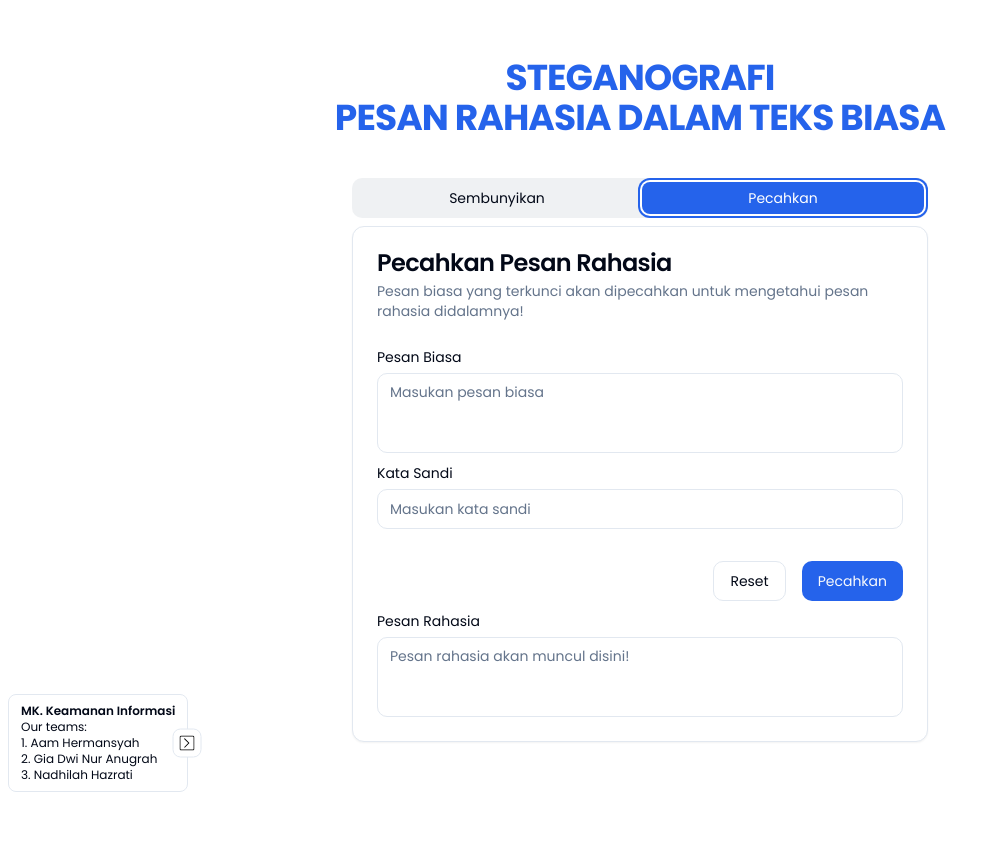
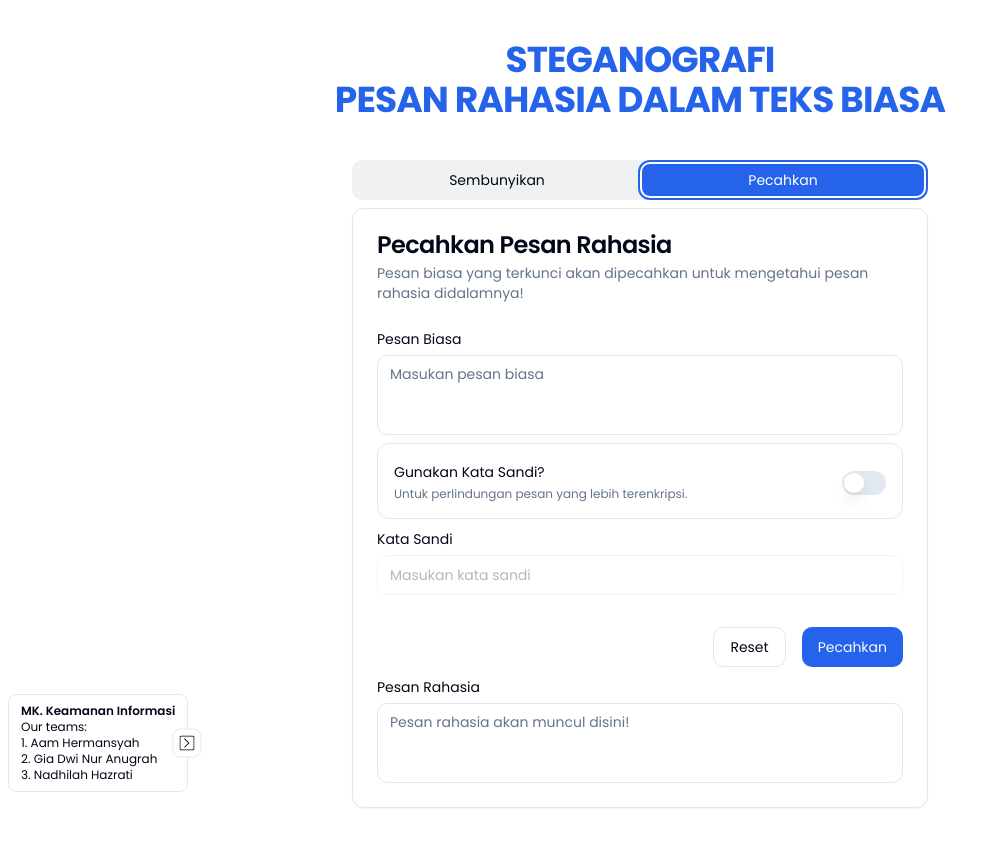
Before and after one commit to AamHermansyah/ki-steganography-plaintext, a Next.js app: page / in a window 1280 px wide. Both pictures are taken after a click on the tab "Pecahkan". Shown: the whole page, without its empty margins (0-1001 px from the left). Before the commit the page ends 800 px from the top, so only its background shows below. Built offline with nearby package versions, Linux system fonts and the light colour scheme.

Commit message:
[UPDATE] Add feature using password is optional

```diff
--- a/components/HideForm.tsx
+++ b/components/HideForm.tsx
@@ -27,14 +27,13 @@
 import { useState } from "react"
 import { toast } from "sonner"
 import CopyButton from "./CopyButton"
+import { Switch } from "./ui/switch"
 
 const formSchema = z.object({
   msgSecret: z.string().min(1, {
     message: 'Pesan rahasia tidak boleh kosong'
   }),
-  password: z.string().min(1, {
-    message: 'Kata sandi tidak boleh kosong'
-  }),
+  password: z.string(),
   msgCover: z.string()
     .min(1, {
       message: 'Teks cover tidak boleh kosong'
@@ -45,8 +44,13 @@
     }, {
       message: 'Teks cover harus terdiri dari minimal 2 kata'
     }),
-  result: z.string()
-});
+  result: z.string(),
+  usingPassword: z.boolean().default(true).optional(),
+})
+  .refine((data) => data.usingPassword ? !!data.password.length : true, {
+    message: "Password tidak boleh kosong",
+    path: ["password"],
+  });
 
 export function HideForm() {
   const [loading, setLoading] = useState(false);
@@ -57,7 +61,8 @@
       msgSecret: '',
       msgCover: '',
       password: '',
-      result: ''
+      result: '',
+      usingPassword: true
     },
   });
 
@@ -71,7 +76,8 @@
     const promise = () => {
       return new Promise((resolve) => {
         setTimeout(() => {
-          const { msgSecret, password, msgCover } = values;
+          let { msgSecret, password, msgCover } = values;
+          password = !password.length ? process.env.NEXT_PUBLIC_DEFAULT_PASSWORD as string : password;
           const stegcloak = new StegCloak(true, false);
 
           const result = stegcloak.hide(msgSecret, password, msgCover);
@@ -125,6 +131,31 @@
               />
               <FormField
                 control={form.control}
+                name="usingPassword"
+                render={({ field }) => (
+                  <FormItem className="flex flex-row items-center justify-between rounded-lg border p-4">
+                    <div className="space-y-0.5">
+                      <FormLabel>
+                        Gunakan Kata Sandi?
+                      </FormLabel>
+                      <FormDescription>
+                        Untuk perlindungan pesan yang lebih terenkripsi.
+                      </FormDescription>
+                    </div>
+                    <FormControl>
+                      <Switch
+                        checked={field.value}
+                        onCheckedChange={(checked) => {
+                          field.onChange(checked);
+                          if (!checked) form.clearErrors('password');
+                        }}
+                      />
+                    </FormControl>
+                  </FormItem>
+                )}
+              />
+              <FormField
+                control={form.control}
                 name="password"
                 render={({ field }) => (
                   <FormItem>
@@ -136,7 +167,7 @@
                           type="password"
                           className="resize-none"
                           placeholder="Masukan kata sandi"
-                          disabled={loading}
+                          disabled={loading || !form.getValues('usingPassword')}
                         />
                       </FormControl>
                       <FormDescription className="mt-1">
--- a/components/RevealForm.tsx
+++ b/components/RevealForm.tsx
@@ -27,6 +27,7 @@
 import { useState } from "react"
 import { toast } from "sonner"
 import CopyButton from "./CopyButton"
+import { Switch } from "./ui/switch"
 
 const formSchema = z.object({
   msgCover: z.string()
@@ -39,11 +40,14 @@
     }, {
       message: 'Teks cover harus terdiri dari minimal 2 kata'
     }),
-  password: z.string().min(1, {
-    message: 'Kata sandi tidak boleh kosong'
-  }),
-  result: z.string()
-});
+  password: z.string(),
+  result: z.string(),
+  usingPassword: z.boolean().default(true).optional(),
+})
+  .refine((data) => data.usingPassword ? !!data.password.length : true, {
+    message: "Password tidak boleh kosong",
+    path: ["password"],
+  });
 
 export function RevealForm() {
   const [loading, setLoading] = useState(false);
@@ -67,7 +71,8 @@
     const promise = () => {
       return new Promise((resolve, reject) => {
         setTimeout(() => {
-          const { password, msgCover } = values;
+          let { password, msgCover } = values;
+          password = !password.length ? process.env.NEXT_PUBLIC_DEFAULT_PASSWORD as string : password;
           const stegcloak = new StegCloak(true, false);
 
           try {
@@ -125,6 +130,31 @@
               />
               <FormField
                 control={form.control}
+                name="usingPassword"
+                render={({ field }) => (
+                  <FormItem className="flex flex-row items-center justify-between rounded-lg border p-4">
+                    <div className="space-y-0.5">
+                      <FormLabel>
+                        Gunakan Kata Sandi?
+                      </FormLabel>
+                      <FormDescription>
+                        Untuk perlindungan pesan yang lebih terenkripsi.
+                      </FormDescription>
+                    </div>
+                    <FormControl>
+                      <Switch
+                        checked={field.value}
+                        onCheckedChange={(checked) => {
+                          field.onChange(checked);
+                          if (!checked) form.clearErrors('password');
+                        }}
+                      />
+                    </FormControl>
+                  </FormItem>
+                )}
+              />
+              <FormField
+                control={form.control}
                 name="password"
                 render={({ field }) => (
                   <FormItem>
@@ -136,7 +166,7 @@
                           type="password"
                           className="resize-none"
                           placeholder="Masukan kata sandi"
-                          disabled={loading}
+                          disabled={loading || !form.getValues('usingPassword')}
                         />
                       </FormControl>
                     </div>
--- /dev/null
+++ b/components/ui/switch.tsx
@@ -0,0 +1,29 @@
+"use client"
+
+import * as React from "react"
+import * as SwitchPrimitives from "@radix-ui/react-switch"
+
+import { cn } from "@/lib/utils"
+
+const Switch = React.forwardRef<
+  React.ElementRef<typeof SwitchPrimitives.Root>,
+  React.ComponentPropsWithoutRef<typeof SwitchPrimitives.Root>
+>(({ className, ...props }, ref) => (
+  <SwitchPrimitives.Root
+    className={cn(
+      "peer inline-flex h-6 w-11 shrink-0 cursor-pointer items-center rounded-full border-2 border-transparent transition-colors focus-visible:outline-none focus-visible:ring-2 focus-visible:ring-ring focus-visible:ring-offset-2 focus-visible:ring-offset-background disabled:cursor-not-allowed disabled:opacity-50 data-[state=checked]:bg-primary data-[state=unchecked]:bg-input",
+      className
+    )}
+    {...props}
+    ref={ref}
+  >
+    <SwitchPrimitives.Thumb
+      className={cn(
+        "pointer-events-none block h-5 w-5 rounded-full bg-background shadow-lg ring-0 transition-transform data-[state=checked]:translate-x-5 data-[state=unchecked]:translate-x-0"
+      )}
+    />
+  </SwitchPrimitives.Root>
+))
+Switch.displayName = SwitchPrimitives.Root.displayName
+
+export { Switch }
--- a/package.json
+++ b/package.json
@@ -12,6 +12,7 @@
     "@hookform/resolvers": "^3.3.4",
     "@radix-ui/react-label": "^2.0.2",
     "@radix-ui/react-slot": "^1.0.2",
+    "@radix-ui/react-switch": "^1.0.3",
     "@radix-ui/react-tabs": "^1.0.4",
     "class-variance-authority": "^0.7.0",
     "clsx": "^2.1.1",
```
Also changed, not shown: 2 other files (tests, documents, lock files or other folders).
